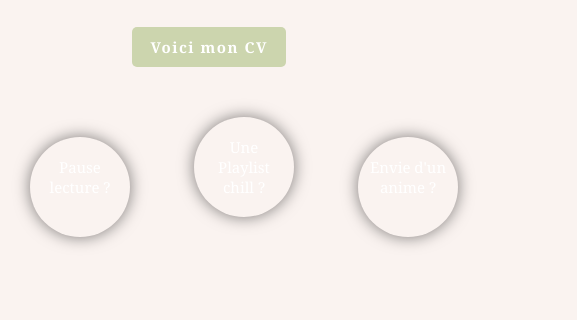
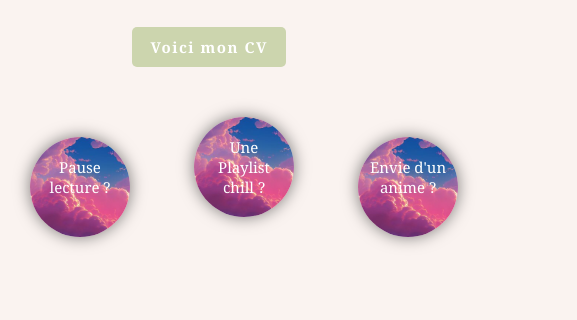
Before and after one commit to Victoriapea/ProfilVictoria, a plain HTML site: page index.html in a window 1280 px wide. Shown: the part 406-726 px from the top of the page, 0-577 px from the left. Drawn offline with Linux system fonts and the light colour scheme; grey boxes are pictures that could not be loaded.

Commit message:
Add files via upload

```diff
--- a/style.css
+++ b/style.css
@@ -108,7 +108,7 @@ span {
     height: 100px;
     text-align: center;
     display: inline-block;
-    background-image: url(Images/sky2.jpg);
+    background-image: url(sky2.jpg);
     background-size: 200px;
     border-radius: 50%;
     box-shadow: 0 0 16px rgba(0,0,0,0.5);
```
